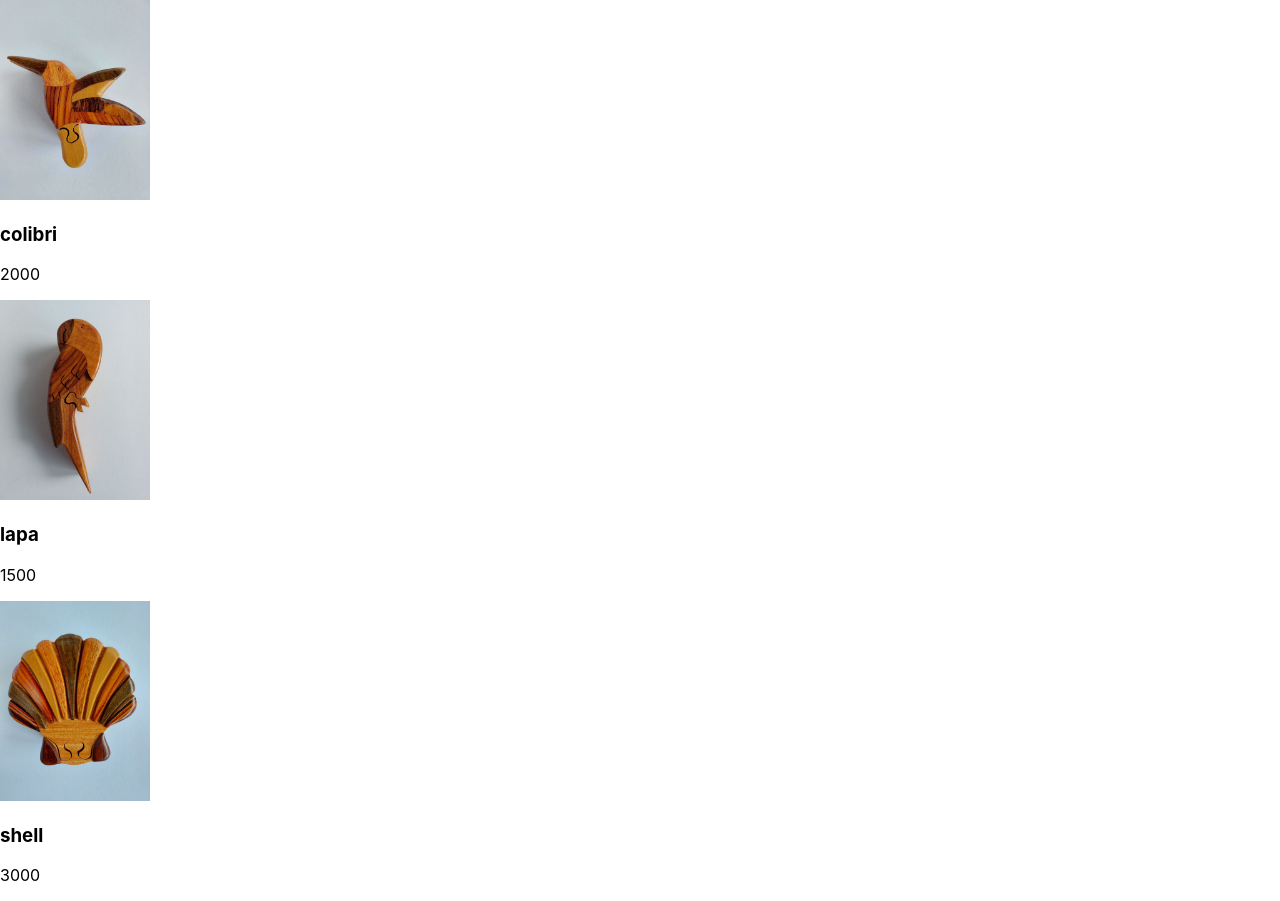
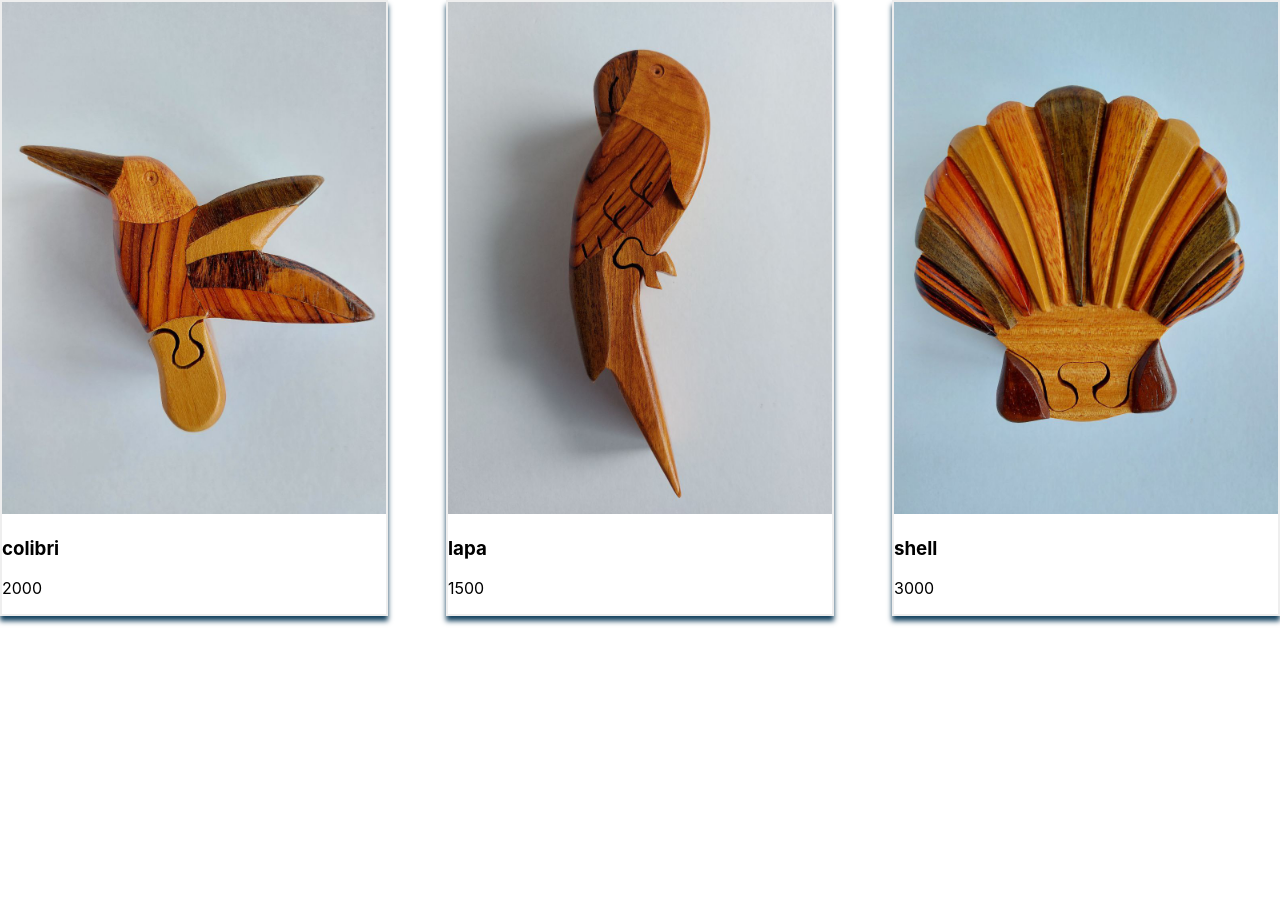
Before and after one commit to fitocr97/carrito-basico-react, a React (Create React App) app: page / in a window 1280 px wide. After the commit the page ends 800 px from the top, so only its background shows below. Built offline with nearby package versions, Linux system fonts and the light colour scheme.

Commit message:
Se aregaron stylos inline a los productos

```diff
--- a/src/components/Producto.js
+++ b/src/components/Producto.js
@@ -1,12 +1,23 @@
 import { Component } from "react"
+
+const styles ={ //estilos para el  div del producto
+    producto: {
+        border: 'solid 2px #eee',
+        boxShadow: '0px 5px 5px #154360',
+        width: '30%',
+    },
+    img:{
+        width: '100%'
+    }
+}
 
 class Producto extends Component{
     render() {
         console.log(this.props) //ver la info del producto
         const {producto } = this.props
         return (
-            <div>
-                <img alt={producto} src={producto.img} height={200}></img>
+            <div style={styles.producto}>
+                <img style={styles.img} alt={producto} src={producto.img} ></img>
                 <h3>{producto.name}</h3>
                 <p>{producto.price}</p>
 
--- a/src/components/Productos.js
+++ b/src/components/Productos.js
@@ -1,12 +1,20 @@
 import { Component  } from "react";
 import Producto from "./Producto"
+
+const styles = { //estilos para el div que contiene los productos
+    productos: {
+        display : 'flex',
+        flexDirection: 'row',
+        justifyContent: 'space-between'
+    }
+}
 
 class Productos extends Component {
     render() {
         const { productos, agregarAlCarro } = this.props
 
         return ( //siempre retorna algo el componente
-            <div>
+            <div style={styles.productos}>
                 {productos.map(producto => <Producto
                 agregarAlCarro = {agregarAlCarro}
                 key = {producto.name}
```
